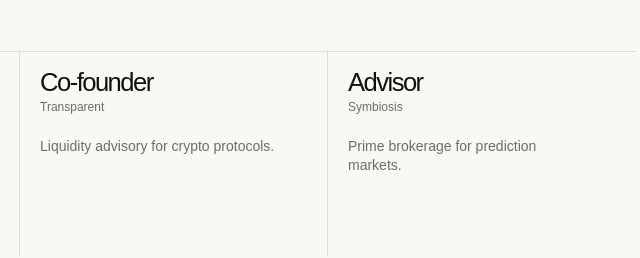
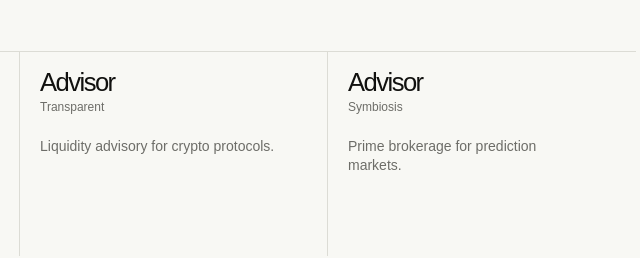
Before and after one commit to buckydajunior/federicoleyva.com, a plain HTML site: page index.html in a window 1280 px wide. Shown: the part 391-649 px from the top of the page, 620-1260 px from the left. Drawn offline with Linux system fonts and the light colour scheme.

Commit message:
Title Transparent as Advisor.

```diff
--- a/index.html
+++ b/index.html
@@ -182,7 +182,7 @@
           </article>
           <article class="role">
             <a href="https://transparent.space" target="_blank" rel="noreferrer">
-              <span class="role-title">Co-founder</span>
+              <span class="role-title">Advisor</span>
               <span class="company">Transparent</span>
             </a>
             <p class="role-description">Liquidity advisory for crypto protocols.</p>
```
